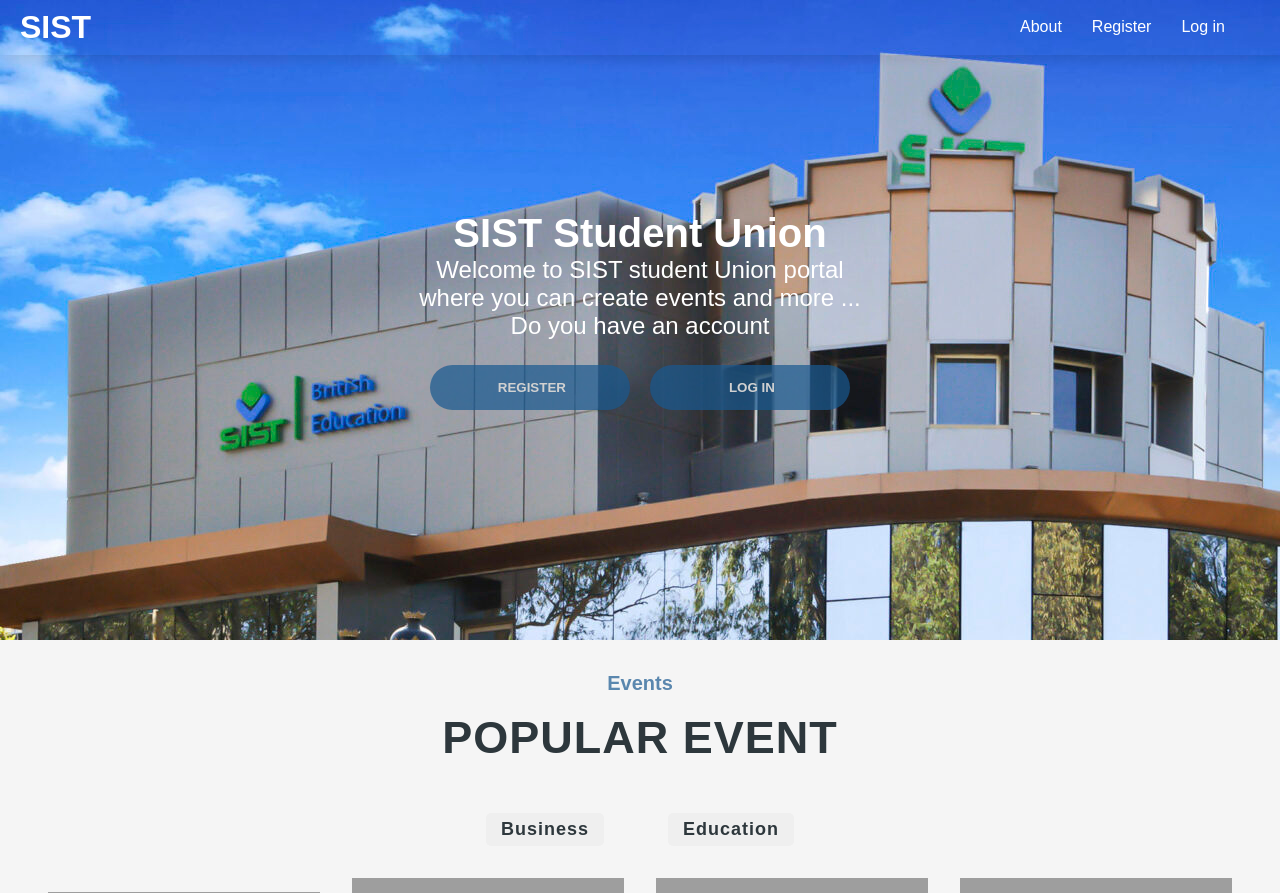
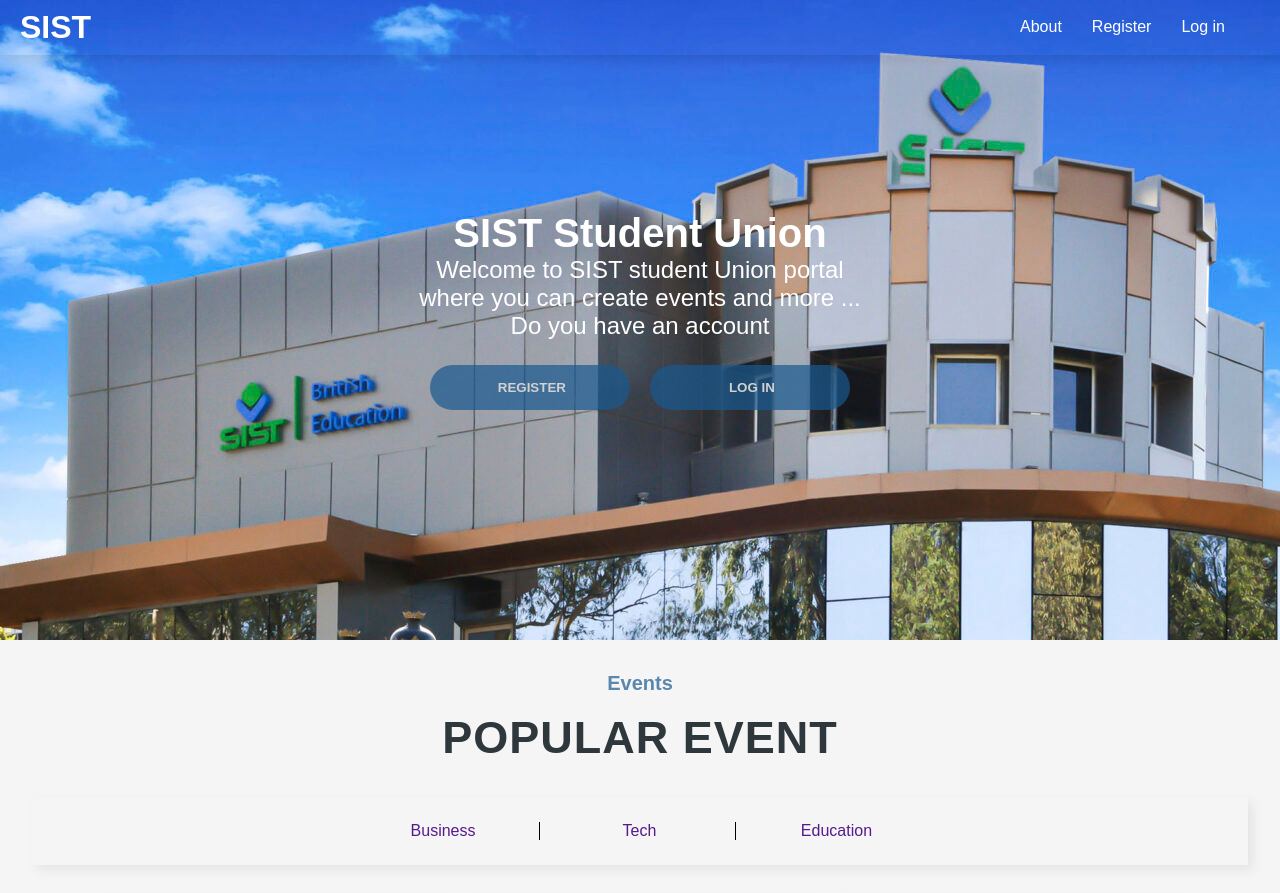
Before and after one commit to azumahjoshua/Event-Management-Project, a PHP site: page / in a window 1280 px wide. Shown: the top 893 px of the page. Run offline with PHP 8.4, Linux system fonts and the light colour scheme; grey boxes are pictures that could not be loaded.

Commit message:
add crate eventpage

```diff
--- a/css/styles.css
+++ b/css/styles.css
@@ -6,7 +6,9 @@
 a:link {
 	color: white;
 }
-
+a {
+	text-decoration: none !important;
+}
 body {
 	margin: 0;
 	font-family: Arial, Helvetica, sans-serif;
@@ -296,6 +298,7 @@ button:hover {
 	justify-content: center;
 	background-color: #f5f5f5;
 	padding: 2rem;
+	border-bottom: 1px solid black;
 }
 .event-card:hover {
 	box-shadow: 0 0 10px rgba(0, 0, 0, 0.3);
@@ -346,133 +349,6 @@ button:hover {
 	color: #2d373c;
 	/* font-size: 3rem; */
 	margin-bottom: 2rem;
-}
-
-/* .event-category { */
-/* width: 100%; */
-/* display: flex; */
-/* justify-content: center; */
-/* } */
-/* .event-category li { */
-/* margin-right: 18px; */
-/* margin-bottom: 8px; */
-/* color: #333; */
-/* } */
-.event-category li > button {
-	font-weight: 600;
-	font-size: 18px;
-	letter-spacing: 1px;
-	color: #2d373c;
-	border-radius: 5px;
-	padding: 5px 14px;
-	border: 1px solid transparent;
-	position: relative;
-}
-.event-category li > button:hover {
-	background: #195991;
-	opacity: 0.7;
-	color: #fff;
-}
-.event-category li.active {
-	color: #fff;
-	background-color: #333;
-}
-.event-category ul {
-	display: flex;
-}
-
-.event-category .nav-item {
-	padding: 1rem;
-	margin-right: 1rem;
-	font-size: 1.5rem;
-	list-style-type: none;
-}
-
-.all-event-cards {
-	width: 100%;
-	display: flex;
-	flex-wrap: wrap;
-	align-items: center;
-	justify-content: center;
-}
-
-.event-card {
-	width: 25%;
-	margin: 1rem;
-}
-
-.event-card img {
-	width: 100%;
-}
-
-.event-content {
-	padding: 1rem;
-}
-
-.event-info {
-	display: flex;
-	justify-content: space-between;
-	margin-bottom: 1rem;
-}
-
-.event-date,
-.event-location {
-	font-size: 0.9rem;
-	margin-left: 0.3rem;
-}
-.event-location i,
-.event-date i {
-	color: #195991;
-	margin-right: 7px;
-}
-.event-title {
-	font-size: 1.5rem;
-	margin-bottom: 1rem;
-}
-
-.event-description {
-	font-size: 1rem;
-	margin-bottom: 1rem;
-}
-
-.event-viewdetails {
-	text-align: left;
-}
-
-.event-viewdetails a {
-	font-size: 1.5rem;
-	text-decoration: none;
-}
-/* Mobile styles */
-@media (max-width: 767px) {
-	.event-card {
-		width: 100%;
-		margin-left: 2px;
-		margin-right: 2px;
-	}
-}
-
-/* Tablet styles */
-@media (min-width: 768px) and (max-width: 991px) {
-	.event-card {
-		width: calc(50% - 2rem);
-	}
-	.event-category .nav-item {
-		display: flex;
-		flex-wrap: wrap;
-	}
-}
-
-/* Desktop styles */
-@media (min-width: 992px) {
-	.event-card {
-		width: calc(25% - 2rem);
-	}
-
-	.event-category li {
-		padding: 0.5rem 1rem;
-		margin: 0 1rem;
-	}
 }
 
 /* registeration page styling */
@@ -684,3 +560,137 @@ button:hover {
 }
 
 /* Add Event Section  */
+/* .event-nav { */
+/* border-bottom: 1px solid black; */
+/* } */
+.event-nav {
+	display: flex;
+	align-items: center;
+	justify-content: center;
+	padding-top: 25px;
+	padding-bottom: 25px;
+	width: 100%;
+	box-shadow: 5px 5px 10px rgba(92, 91, 91, 0.1);
+
+	/* border-bottom: 1px solid black; */
+}
+@media screen and (max-width: 600px) {
+	.event-nav {
+		display: none;
+	}
+}
+.event-nav .horizontal-list {
+	list-style: none;
+}
+.horizontal-list li:not(:last-child) {
+	border-right: 1px solid black;
+}
+.horizontal-list li {
+	padding: 0 0.5rem;
+	min-width: 12rem;
+	text-align: center;
+}
+.event-nav .horizontal-list li {
+	display: inline-block;
+}
+.event-nav .horizontal-list li a {
+	text-decoration: none;
+}
+
+.eventdetails-section {
+	display: flex;
+	justify-content: center;
+	align-items: center;
+	flex-wrap: wrap;
+	margin-top: 20px;
+	/* background-color: #f7f8fc; */
+	font-family: "Roboto", sans-serif;
+	color: #10182f;
+}
+.evnt-item {
+	margin: 10px;
+	background-color: #fff;
+	border-radius: 5px;
+	box-shadow: 5px 5px 10px rgba(92, 91, 91, 0.1);
+	/* box-shadow: 0 2px 20px rgba(182, 59, 59, 0.2); */
+	overflow: hidden;
+	width: 350px;
+}
+
+.evnt-img img {
+	width: 100%;
+	height: 190px;
+	object-fit: cover;
+}
+
+.evnt-content {
+	display: inline-block;
+	width: 100%;
+	height: 120px;
+	/* background-color: #195991; */
+}
+
+.evnt-content .info {
+	/* text-transform: uppercase; */
+	font-size: 0.8rem;
+	margin-left: 15px;
+	/* padding-left: 10px; */
+}
+.evnt-content .info span {
+	margin: 5px 10px 5px 10px;
+}
+.startdate i,
+.enddate i,
+.location i {
+	color: #195991;
+	margin-right: 7px;
+}
+
+.evnt-content h5 {
+	white-space: normal;
+	color: #2e363f;
+	height: 70px;
+	text-decoration: none;
+	font-size: 1rem;
+	padding: 5px 0;
+	line-height: 20px;
+	text-transform: none;
+	margin: 25px 0 0 10px;
+	display: inline;
+	font-weight: 600;
+}
+.event-desc {
+	font-size: 0.8125rem;
+	width: 40ch;
+	white-space: nowrap;
+	text-overflow: ellipsis;
+	overflow: hidden;
+	float: left;
+	color: #888;
+	margin: 10px 10px 0 20px;
+}
+
+.evnt-item:hover {
+	box-shadow: 0 0 10px rgba(0, 0, 0, 0.3);
+	transform: translateY(-5px);
+	transition: all 0.3s ease-in-out;
+}
+.event-detail {
+	display: inline-block;
+	padding: 20px;
+}
+.readmore a {
+	font-weight: 700;
+	font-size: 0.9375rem;
+	text-decoration: none;
+	text-decoration-line: underline !important;
+	margin-right: 50px;
+	color: #195991;
+}
+/*  */
+.category {
+	font-size: 0.9375rem;
+	font-weight: bolder;
+	/* margin-left: 10px; */
+	color: #e74c3c;
+}
--- a/includes/addevent-inc.php
+++ b/includes/addevent-inc.php
@@ -28,7 +28,7 @@ $pdo = include_once './dbcon-inc.php';
     $event_name = validate($_POST['event_name']);
     $event_description = validate($_POST['event_description']);
     $event_location = validate($_POST['event_location']);
-    $event_category = validate($_POST['event_location']);
+    $event_category = validate($_POST['event_category']);
     $keywords= validate($_POST['keyword']);
     $video_url = validate($_POST['video_url']);
     $image_url = validate($_POST['image_url']);
--- a/includes/dbcon-inc.php
+++ b/includes/dbcon-inc.php
@@ -8,8 +8,9 @@ try {
   $conn = new PDO("mysql:host=$servername;dbname=$dbname", $username, $password);
   // set the PDO error mode to exception
   $conn->setAttribute(PDO::ATTR_ERRMODE, PDO::ERRMODE_EXCEPTION);
+  // echo "Connected successfully";
   return $conn;
-//   echo "Connected successfully";
+  // echo "Connected successfully";
 } catch(PDOException $e) {
      echo "Can not connect to data base";
   echo "Connection failed: " . $e->getMessage();
--- a/index.php
+++ b/index.php
@@ -26,125 +26,115 @@ include_once './header.php';
     <h5>Events</h5>
     <h3>Popular Event</h3>
   </div>
-  <div class="event-category">
-    <ul>
-      <li class="nav-item"><button> Business</button></li>
-      <!-- <li class="nav-item"><button> Sport</button></li> -->
-      <!-- <li class="nav-item"><button> Tech</button></li> -->
-      <li class="nav-item"><button> Education</button></li>
+     <div class="event-nav event-category">
+       <ul class="horizontal-list">
+           <li> <a href="">Business</a> </li>
+           <li> <a href="">Tech</a> </li>
+           <li> <a href="">Education</a> </li>
        </ul>
    </div>
-  <div class="all-event-cards">
-    <div class="event-card">
-      <img src="https://demo.egenslab.com/html/eventlab/assets/images/event/ev-md1.png" alt="ev-md1">
-      <div class="event-content">
-        <div class="event-info">
-          <div class="event-date">
-            <i class="fa fa-calendar" aria-hidden="true"></i>January 21, 2021
+   <div class="eventdetails-section">
+       <div class="evnt-item">
+           <div class="evnt-img">
+               <img src="https://cdn-az.allevents.in/events5/banners/eaf9b065f964c8593f5bec5e198c797e8578b15b1e0f34adba1e751b8f1bcffe-rimg-w960-h540-gmir.jpg">
            </div>
-          <div class="event-location">
-            <i class="fa fa-map-marker" aria-hidden="true"></i>Broadw, New York
+           <div class="evnt-content">
+               <div class="info">
+                   <span class="startdate"><i class="fa fa-calendar" aria-hidden="true"></i>Feb 3, 2023</span>
+                   <span>-</span>
+                   <span class="enddate"><i class="fa fa-calendar" aria-hidden="true"></i>Feb 5, 2023 </span>
+                   <span class="location"><i class="fa fa-map-marker" aria-hidden="true"></i>Rabat</span>
+               </div>
+               <h5>OMR16</h5>
+               <p class="event-desc">École nationale supérieure des mines de Rabat</p>
+              <span class="readmore"><a href="">Read More</a> </span>
+              <span class="category">Business</span>
+           </div>
+
+       </div>
+       <div class="evnt-item">
+           <div class="evnt-img">
+               <img src="https://cdn-az.allevents.in/events5/banners/eaf9b065f964c8593f5bec5e198c797e8578b15b1e0f34adba1e751b8f1bcffe-rimg-w960-h540-gmir.jpg">
+           </div>
+           <div class="evnt-content">
+               <div class="info">
+                    <span class="startdate"><i class="fa fa-calendar" aria-hidden="true"></i>Feb 3, 2023</span>
+                   <span>-</span>
+                   <span class="enddate"><i class="fa fa-calendar" aria-hidden="true"></i>Feb 5, 2023 </span>
+                   <span class="location"><i class="fa fa-map-marker" aria-hidden="true"></i>Rabat</span>
+               </div>
+               <h5>OMR16</h5>
+               <p class="event-desc">École nationale supérieure des mines de Rabat</p>
+               <span class="readmore"><a href="">Read More</a> </span>
+              <span class="category">Business</span>
            </div>
        </div>
-        <h5 class="event-title">Media companies need to better one then educate advertisers.</h5>
-        <p class="event-description">Lorem ipsum dolor sit amet consectetur, adipisicing elit. Optio nostrum u</p>
-        <div class="event-viewdetails">
-            <a href=""> </a>
+       <div class="evnt-item">
+           <div class="evnt-img">
+               <img src="https://cdn-az.allevents.in/events5/banners/eaf9b065f964c8593f5bec5e198c797e8578b15b1e0f34adba1e751b8f1bcffe-rimg-w960-h540-gmir.jpg">
+           </div>
+           <div class="evnt-content">
+               <div class="info">
+                   <span class="startdate"><i class="fa fa-calendar" aria-hidden="true"></i>Feb 3, 2023</span>
+                   <span>-</span>
+                   <span class="enddate"><i class="fa fa-calendar" aria-hidden="true"></i>Feb 5, 2023 </span>
+                   <span class="location"><i class="fa fa-map-marker" aria-hidden="true"></i>Rabat</span>
+               </div>
+               <h5>OMR16</h5>
+               <p class="event-desc">École nationale supérieure des mines de Rabat</p>
+               <span class="readmore"><a href="">Read More</a> </span>
+              <span class="category">Tech</span>
            </div>
        </div>
+       <div class="evnt-item">
+           <div class="evnt-img">
+               <img src="https://cdn-az.allevents.in/events5/banners/eaf9b065f964c8593f5bec5e198c797e8578b15b1e0f34adba1e751b8f1bcffe-rimg-w960-h540-gmir.jpg">
            </div>
-    <div class="event-card">
-      <img src="https://demo.egenslab.com/html/eventlab/assets/images/event/ev-md1.png" alt="ev-md1">
-      <div class="event-content">
-        <div class="event-info">
-             <div class="event-date">
-   <i class="fa fa-calendar" aria-hidden="true"></i>January 21, 2021
+           <div class="evnt-content">
+               <div class="info">
+                   <span class="startdate"><i class="fa fa-calendar" aria-hidden="true"></i>Feb 3, 2023</span>
+                   <span>-</span>
+                   <span class="enddate"><i class="fa fa-calendar" aria-hidden="true"></i>Feb 5, 2023 </span>
+                   <span class="location"><i class="fa fa-map-marker" aria-hidden="true"></i>Rabat</span>
                </div>
- <div class="event-location">
-   <i class="fa fa-map-marker" aria-hidden="true"></i>Broadw, New York
+               <h5>OMR16</h5>
+               <p class="event-desc">École nationale supérieure des mines de Rabat</p>
+              <span class="readmore"><a href="">Read More</a> </span>
+              <span class="category">Education</span>
            </div>
        </div>
-        <h5 class="event-title">Media companies need to better one then educate advertisers.</h5>
-        <p class="event-description">Lorem ipsum dolor sit amet consectetur, adipisicing elit. Optio nostrum u</p>
-        <div class="event-viewdetails">
-            <?php if(!isset($_SESSION['username'])){
-                echo "<a href='./login.php'>"."Login to Read More"."</a>";
-            }else{
-                echo "<a href='./eventpage.php'>"."Already logedin to View Details"."</a>";
-            } ?>
+       <div class="evnt-item">
+           <div class="evnt-img">
+               <img src="https://cdn-az.allevents.in/events5/banners/eaf9b065f964c8593f5bec5e198c797e8578b15b1e0f34adba1e751b8f1bcffe-rimg-w960-h540-gmir.jpg">
+           </div>
+           <div class="evnt-content">
+               <div class="info">
+                   <span class="startdate"><i class="fa fa-calendar" aria-hidden="true"></i>Feb 3, 2023</span>
+                   <span>-</span>
+                   <span class="enddate"><i class="fa fa-calendar" aria-hidden="true"></i>Feb 5, 2023 </span>
+                   <span class="location"><i class="fa fa-map-marker" aria-hidden="true"></i>Rabat</span>
+               </div>
+               <h5>OMR16</h5>
+               <p class="event-desc">École nationale supérieure des mines de Rabat</p>
+               <span class="readmore"><a href="">Read More</a> </span>
+              <span class="category">Business</span>
            </div>
        </div>
+       <div class="evnt-item">
+           <div class="evnt-img">
+               <img src="https://cdn-az.allevents.in/events5/banners/eaf9b065f964c8593f5bec5e198c797e8578b15b1e0f34adba1e751b8f1bcffe-rimg-w960-h540-gmir.jpg">
            </div>
-    <div class="event-card">
-      <img src="https://demo.egenslab.com/html/eventlab/assets/images/event/ev-md1.png" alt="ev-md1">
-      <div class="event-content">
-        <div class="event-info">
-             <div class="event-date">
-   <i class="fa fa-calendar" aria-hidden="true"></i>January 21, 2021
+           <div class="evnt-content">
+               <div class="info">
+                   <span class="startdate"><i class="fa fa-calendar" aria-hidden="true"></i>Feb 3, 2023</span>
+                   <span>-</span>
+                   <span class="enddate"><i class="fa fa-calendar" aria-hidden="true"></i>Feb 5, 2023 </span>
+                   <span class="location"><i class="fa fa-map-marker" aria-hidden="true"></i>Rabat</span>
                </div>
- <div class="event-location">
-   <i class="fa fa-map-marker" aria-hidden="true"></i>Broadw, New York
- </div>
-        </div>
-        <h5 class="event-title">Media companies need to better one then educate advertisers.</h5>
-        <p class="event-description">Lorem ipsum dolor sit amet consectetur, adipisicing elit. Optio nostrum u</p>
-        <div class="event-viewdetails">
-          <a href="">View Details</a>
-        </div>
-      </div>
-    </div>
-    <div class="event-card">
-      <img src="https://demo.egenslab.com/html/eventlab/assets/images/event/ev-md1.png" alt="ev-md1">
-      <div class="event-content">
-        <div class="event-info">
-             <div class="event-date">
-   <i class="fa fa-calendar" aria-hidden="true"></i>January 21, 2021
- </div>
- <div class="event-location">
-   <i class="fa fa-map-marker" aria-hidden="true"></i>Broadw, New York
- </div>
-        </div>
-        <h5 class="event-title">Media companies need to better one then educate advertisers.</h5>
-        <p class="event-description">Lorem ipsum dolor sit amet consectetur, adipisicing elit. Optio nostrum u</p>
-        <div class="event-viewdetails">
-          <a href=""> View Details </a>
-        </div>
-      </div>
-    </div>
-    <div class="event-card">
-      <img src="https://demo.egenslab.com/html/eventlab/assets/images/event/ev-md1.png" alt="ev-md1">
-      <div class="event-content">
-        <div class="event-info">
-          <div class="event-date">
-            <span>January 21, 2021</span>
-          </div>
-          <div class="event-Location">
-            <span>Broadw, New York</span>
-          </div>
-        </div>
-        <h5 class="event-title">Media companies need to better one then educate advertisers.</h5>
-        <p class="event-description">Lorem ipsum dolor sit amet consectetur, adipisicing elit. Optio nostrum u</p>
-        <div class="event-viewdetails">
-          <a href="">View Details</a>
-        </div>
-      </div>
-    </div>
-    <div class="event-card">
-      <img src="https://demo.egenslab.com/html/eventlab/assets/images/event/ev-md1.png" alt="ev-md1">
-      <div class="event-content">
-        <div class="event-info">
-             <div class="event-date">
-   <i class="fa fa-calendar" aria-hidden="true"></i>January 21, 2021
- </div>
- <div class="event-location">
-   <i class="fa fa-map-marker" aria-hidden="true"></i>Broadw, New York
- </div>
-        </div>
-        <h5 class="event-title">Media companies need to better one then educate advertisers.</h5>
-        <p class="event-description">Lorem ipsum dolor sit amet consectetur, adipisicing elit. Optio nostrum u</p>
-        <div class="event-viewdetails">
-          <a href="">View Details</a>
-        </div>
+               <h5>OMR16</h5>
+               <p class="event-desc">École nationale supérieure des mines de Rabat</p>
+               <span class="readmore"><a href="">Read More</a> </span>
+              <span class="category">Education</span>
            </div>
        </div>
    </div>
```
Also changed, not shown: eventpage.php (+33 -6 lines), createevent.php (renamed from addevent.php). Lines whose indentation alone changed are shown as unchanged.
